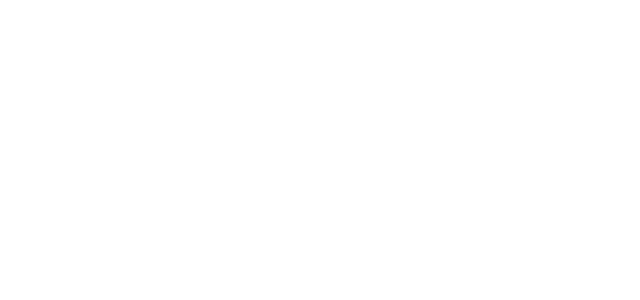
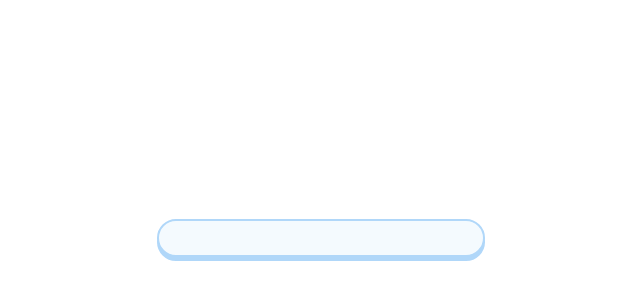
Before and after one commit to LELE-REPAIRS/lele-repairs-react, a React (Vite) app: page / in a window 1280 px wide. Shown: the part 162-462 px from the top of the page, without its empty margins (319-959 px from the left). Built offline with nearby package versions, Linux system fonts and the light colour scheme.

Commit message:
Criação da estrutura básica do forms do Login.

```diff
--- a/src/routes/Login/index.tsx
+++ b/src/routes/Login/index.tsx
@@ -7,6 +7,12 @@
     return (
       <Header>
         <main className="flex flex-row justify-center items-center">
+          <section className="w-[328px] h-full rounded-[30px] border-[2px] border-color_6 bg-color_2">
+            <div className="w-full h-full inline-flex flex-col items-center p-4 gap-4">
+              <form className="w-72h-full flex flex-col items-center gap-3" action="/assistentes" method="get">
+              </form>
+            </div>
+          </section>
         </main>
       </Header>
     );
```
